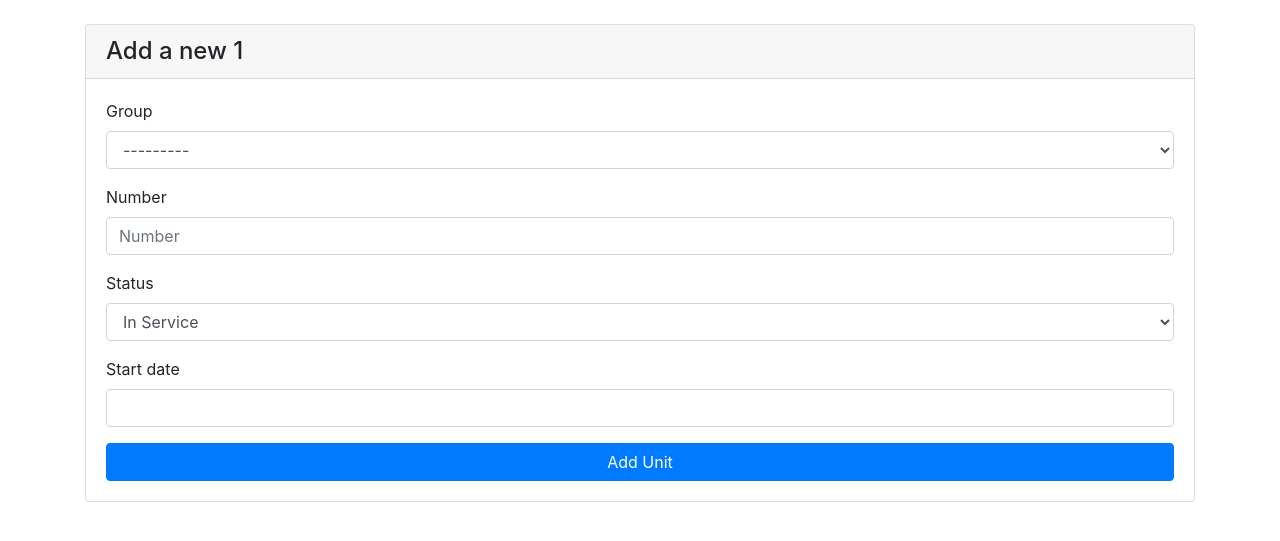
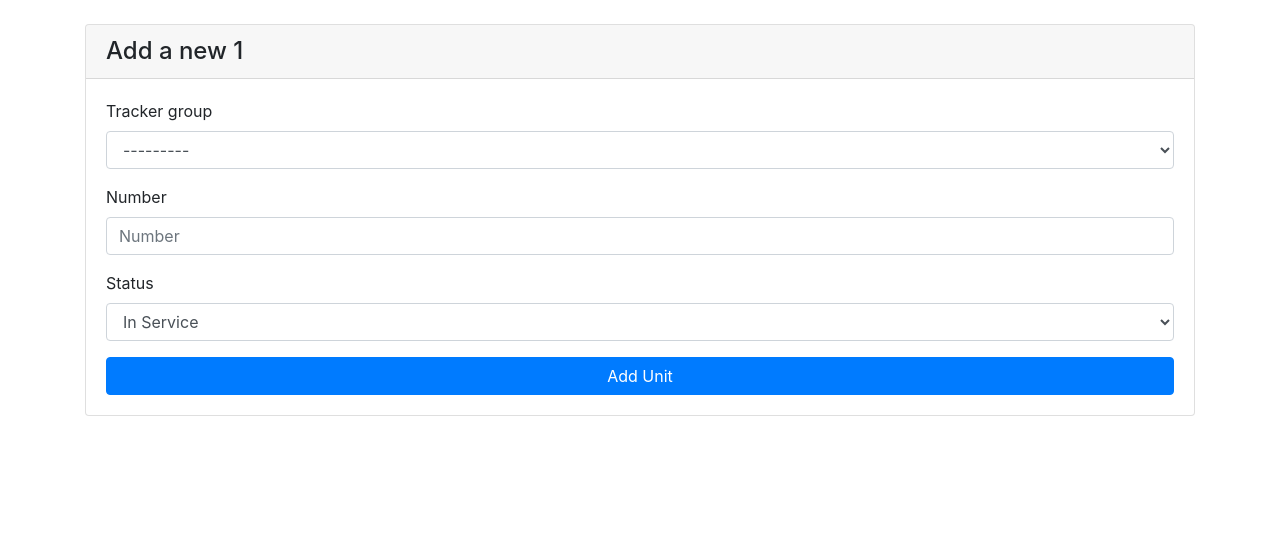
Before and after one commit to dimitrivanloey/TMS, a Django app: page /trackers/1/new in a window 1280 px wide. Shown: the part 58-599 px from the top of the page. Run offline with Django 3.2, Linux system fonts and the light colour scheme; the visitor is signed in with stand-in values (Sample User, id 1); some libraries are stand-ins or nearby versions.

Commit message:
Display graph and other updates to templates for new data model

```diff
--- a/requirements.txt
+++ b/requirements.txt
@@ -1,5 +1,6 @@
 asgiref==3.3.1
 beautifulsoup4==4.9.3
+emoji==1.2.0
 dj-database-url==0.5.0
 Django==3.0.5
 django-bootstrap4==2.3.1
--- a/unit_log/settings.py
+++ b/unit_log/settings.py
@@ -88,7 +88,6 @@ DATABASES = {
         'PASSWORD': 'abcDEF123',
         'HOST': 'postgresql',
         'PORT': '5432',
-
     }
 
 }
--- a/unit_logs/admin.py
+++ b/unit_logs/admin.py
@@ -1,7 +1,7 @@
 from django.contrib import admin
 
-from .models import Tracker, Entry, Failure
+from .models import Tracker, Entry, Status
 
 admin.site.register(Tracker)
 admin.site.register(Entry)
-admin.site.register(Failure)
+admin.site.register(Status)
--- a/unit_logs/forms.py
+++ b/unit_logs/forms.py
@@ -2,17 +2,18 @@ from django import forms
 
 from .models import *
 
+class StatusChoiceField(forms.ModelChoiceField):
+    def label_from_instance(self, obj):
+        return f"{obj.category} - {obj.description}"
+
 class TrackerForm(forms.ModelForm):
     class Meta:
         model = Tracker
-        fields = ['group', 'number', 'status', 'start_date']
+        fields = ['tracker_group', 'number', 'status']
 
 class EntryForm(forms.ModelForm):
+    status = StatusChoiceField(queryset=Status.objects.all().order_by('category'))
+
     class Meta:
         model = Entry
-        fields = ['tracker', 'status', 'venue', 'comments']
-
-class TrackerFailureForm(forms.ModelForm):
-    class Meta:
-        model = Failure
-        fields = ['tracker', 'code', 'start_date', 'end_date']
+        fields = ['tracker', 'status','venue', 'comments']
--- a/unit_logs/templates/unit_logs/base.html
+++ b/unit_logs/templates/unit_logs/base.html
@@ -9,8 +9,7 @@
 
     {% bootstrap_css %}
     {% bootstrap_javascript jquery='full' %}
-
-
+    <script src="https://cdn.jsdelivr.net/npm/chart.js@3.4.1/dist/chart.min.js"></script>
 </head>
 <body>
 
--- a/unit_logs/templates/unit_logs/edit_tracker_entry.html
+++ b/unit_logs/templates/unit_logs/edit_tracker_entry.html
@@ -7,7 +7,7 @@
     <h4 class="card-header">
 
 
-<a href="{% url 'unit_logs:tracker_show' tracker.group tracker.id %}">{{ tracker }}</a>
+<a href="{% url 'unit_logs:tracker_show' tracker.tracker_group tracker.id %}">{{ tracker }}</a>
 
 </h4>
 
--- a/unit_logs/templates/unit_logs/edit_tracker_failure.html
+++ b/unit_logs/templates/unit_logs/edit_tracker_failure.html
@@ -3,16 +3,16 @@
 {% block content %}
 
 <div class="card mb-3">
-  <h4 class="card-header"><a href="{% url 'unit_logs:tracker_show' tracker.group tracker.id %}">{{ tracker }}</a></h4>
+  <h4 class="card-header"><a href="{% url 'unit_logs:tracker_show' tracker.tracker_group tracker.id %}">{{ tracker }}</a></h4>
   <div class="card-body">
-    <form class="form" action="{% url 'unit_logs:edit_tracker_failure' tracker.group tracker.id failure.id %}" method='post'>
+    <form class="form" action="{% url 'unit_logs:edit_tracker_failure' tracker.tracker_group tracker.id failure.id %}" method='post'>
         {% csrf_token %}
         {% bootstrap_form form %}
         {% buttons %}
         <button name="submit" class="btn btn-primary btn-block">Save changes</button>
         {% endbuttons %}
     </form>
-    <form method="POST" action="{% url 'unit_logs:delete_tracker_failure' tracker.group tracker.id failure.id %}">
+    <form method="POST" action="{% url 'unit_logs:delete_tracker_failure' tracker.tracker_group tracker.id failure.id %}">
         {% csrf_token %}
         <button type="submit" class="btn btn-secondary btn-block">Delete</button>
     </form>
--- a/unit_logs/templates/unit_logs/new_tracker.html
+++ b/unit_logs/templates/unit_logs/new_tracker.html
@@ -7,7 +7,7 @@
 
 <div class="card mb-3">
     <h4 class="card-header">
-    Add a new {{group}}</h4>
+    Add a new {{tracker_group}}</h4>
 
     <div class="card-body">
         <form action="new" method='POST'>
--- a/unit_logs/templates/unit_logs/new_tracker_entry.html
+++ b/unit_logs/templates/unit_logs/new_tracker_entry.html
@@ -5,7 +5,7 @@
 
 <div class="card mb-3">
 
-<h4 class="card-header"><a href="/trackers/{{tracker.group}}/{{tracker.id}}">{{ tracker }}</a></h4>
+<h4 class="card-header"><a href="/trackers/{{tracker.tracker_group}}/{{tracker.id}}">{{ tracker }}</a></h4>
 
 <div class="card-body">
 
--- a/unit_logs/templates/unit_logs/new_tracker_failure.html
+++ b/unit_logs/templates/unit_logs/new_tracker_failure.html
@@ -4,12 +4,12 @@
 {% block content %}
 
 <div class="card mb-3">
-  <h4 class="card-header"><a href="{% url 'unit_logs:tracker_show' tracker.group tracker.id %}">{{ tracker }}</a></h4>
+  <h4 class="card-header"><a href="{% url 'unit_logs:tracker_show' tracker.tracker_group tracker.id %}">{{ tracker }}</a></h4>
 <div class="card-body">
 
 <p>Add a new failure:</p>
 
-<form class="form" action="{% url 'unit_logs:new_tracker_failure' tracker.group tracker.id %}" method="post">
+<form class="form" action="{% url 'unit_logs:new_tracker_failure' tracker.tracker_group tracker.id %}" method="post">
     {% csrf_token %}
     {% bootstrap_form form %}
     {% buttons %}
--- a/unit_logs/urls.py
+++ b/unit_logs/urls.py
@@ -9,21 +9,21 @@ urlpatterns = [
     # Home page
     path('', views.index, name='index'),
 
-    path('trackers/<str:group>', views.trackers, name='trackers'),
-    path('trackers/<str:group>/<int:tracker_id>', views.tracker_show, name='tracker_show'),
-    path('trackers/<str:group>/new', views.new_tracker, name='new_tracker'),
+    path('trackers/<str:tracker_group>', views.trackers, name='trackers'),
+    path('trackers/<str:tracker_group>/<int:tracker_id>', views.tracker_show, name='tracker_show'),
+    path('trackers/<str:tracker_group>/new', views.new_tracker, name='new_tracker'),
 
 
-    path('trackers/<str:group>/<int:tracker_id>/delete', views.delete_tracker, name='delete_tracker'),
-    path('trackers/<str:group>/<int:tracker_id>/entries/new', views.new_tracker_entry, name='new_tracker_entry'),
-    path('trackers/<str:group>/<int:tracker_id>/entries/<int:entry_id>', views.edit_tracker_entry, name='edit_tracker_entry'),
-    path('trackers/<str:group>/<int:tracker_id>/entries/<int:entry_id>/delete', views.delete_tracker_entry, name='delete_tracker_entry'),
+    path('trackers/<str:tracker_group>/<int:tracker_id>/delete', views.delete_tracker, name='delete_tracker'),
+    path('trackers/<str:tracker_group>/<int:tracker_id>/entries/new', views.new_tracker_entry, name='new_tracker_entry'),
+    path('trackers/<str:tracker_group>/<int:tracker_id>/entries/<int:entry_id>', views.edit_tracker_entry, name='edit_tracker_entry'),
+    path('trackers/<str:tracker_group>/<int:tracker_id>/entries/<int:entry_id>/delete', views.delete_tracker_entry, name='delete_tracker_entry'),
 
     path('trackers_in_repair/', views.trackers_in_repair, name='trackers_in_repair'),
     path('sticks_missing/', views.sticks_missing, name='sticks_missing'),
 
-    path('trackers/<str:group>/<int:tracker_id>/failures', views.tracker_failures, name='tracker_failures'),
-    path('trackers/<str:group>/<int:tracker_id>/failures/new', views.new_tracker_failure, name='new_tracker_failure'),
-    path('trackers/<str:group>/<int:tracker_id>/failures/<int:failure_id>/edit', views.edit_tracker_failure, name='edit_tracker_failure'),
-    path('trackers/<str:group>/<int:tracker_id>/failures/<int:failure_id>/delete', views.delete_tracker_failure, name='delete_tracker_failure')
+    path('trackers/<str:tracker_group>/<int:tracker_id>/failures', views.tracker_failures, name='tracker_failures'),
+    path('trackers/<str:tracker_group>/<int:tracker_id>/failures/new', views.new_tracker_failure, name='new_tracker_failure'),
+    path('trackers/<str:tracker_group>/<int:tracker_id>/failures/<int:failure_id>/edit', views.edit_tracker_failure, name='edit_tracker_failure'),
+    path('trackers/<str:tracker_group>/<int:tracker_id>/failures/<int:failure_id>/delete', views.delete_tracker_failure, name='delete_tracker_failure')
 ]
--- a/unit_logs/views.py
+++ b/unit_logs/views.py
@@ -19,27 +19,18 @@ yesterday = today - datetime.timedelta(days=1)
 # # Individual Tracker Page
 @xframe_options_exempt
 @login_required
-def tracker_show(request, group, tracker_id):
+def tracker_show(request, tracker_group, tracker_id):
     tracker = Tracker.objects.get(id=tracker_id)
-    d0 = dt.now().date()
-    if tracker.start_date != None:
-        d1 = tracker.start_date
-    else:
-        d1 = tracker.date_added
-    delta = d0 - d1
-
-    entries = tracker.entry_set.order_by('-date_added')
-    entries_count = tracker.entry_set.filter(status= 'On Course - Racing: Good Performance').count()
-    failures = tracker.failure_set.order_by('-start_date')
+    entries = tracker.entry_set.order_by('-timestamp')
 
     if request.method == 'GET':
         form = TrackerForm(instance=tracker)
-        context = {'tracker': tracker, 'form':form, 'entries':entries, 'failures':failures, 'entries_count': entries_count, 'delta': delta}
+        context = {'tracker': tracker, 'form':form, 'entries':entries}
         return render(request, 'unit_logs/tracker_unit.html', context)
     else:
         form = TrackerForm(request.POST, instance=tracker)
         form.save()
-        return redirect('unit_logs:tracker_show', group=group, tracker_id=tracker_id)
+        return redirect('unit_logs:tracker_show', tracker_group=tracker_group, tracker_id=tracker_id)
 
 # # Main index page
 @xframe_options_exempt
@@ -47,17 +38,12 @@ def tracker_show(request, group, tracker_id):
 def index(request):
     tracker_objects = Tracker.objects
 
-    trackers = tracker_objects.order_by('number')
-    total_trackers = tracker_objects.count()
-    total_trackers_in_service = tracker_objects.filter(status='In Service').count()
-    total_trackers_not_in_service = tracker_objects.filter(status='Not In Service').count()
-    total_trackers_in_repair = tracker_objects.filter(status='In Repair').count()
-    total_trackers_lost = tracker_objects.filter(status='Lost').count()
-
-    percentage_in_service = round( total_trackers_in_service/ total_trackers * 100, 2)
-    percentage_not_in_service = round( total_trackers_not_in_service/ total_trackers * 100, 2)
-    percentage_in_repair = round( total_trackers_in_repair/ total_trackers * 100, 2)
-    percentage_lost = round( total_trackers_lost / total_trackers * 100, 2)
+    jan_data = Tracker.number_per_category_before_date(datetime.datetime(2021, 2, 1, 0, 0, 0))
+    feb_data = Tracker.number_per_category_before_date(datetime.datetime(2021, 3, 1, 0, 0, 0))
+    mar_data = Tracker.number_per_category_before_date(datetime.datetime(2021, 4, 1, 0, 0, 0))
+    apr_data = Tracker.number_per_category_before_date(datetime.datetime(2021, 5, 1, 0, 0, 0))
+    may_data = Tracker.number_per_category_before_date(datetime.datetime(2021, 6, 1, 0, 0, 0))
+    jun_data = Tracker.number_per_category_before_date(datetime.datetime(2021, 7, 1, 0, 0, 0))
 
     context = {
         'total_trackers': total_trackers,
@@ -68,57 +54,65 @@ def index(request):
         'percentage_in_service': percentage_in_service,
         'percentage_not_in_service': percentage_not_in_service,
         'percentage_in_repair': percentage_in_repair,
-        'percentage_lost': percentage_lost
+        'percentage_lost': percentage_lost,
+        'data': {
+          'repair': [jan_data[0], feb_data[0], mar_data[0], apr_data[0], may_data[0], jun_data[0]],
+          'working': [jan_data[1], feb_data[1], mar_data[1], apr_data[1], may_data[1], jun_data[1]],
+          'warning': [jan_data[2], feb_data[2], mar_data[2], apr_data[2], may_data[2], jun_data[2]],
+          'ooa':  [jan_data[3], feb_data[3], mar_data[3], apr_data[3], may_data[3], jun_data[3]],
+          'oos': [jan_data[4], feb_data[4], mar_data[4], apr_data[4], may_data[4], jun_data[4]],
+          'failure': [jan_data[5], feb_data[5], mar_data[5], apr_data[5], may_data[5], jun_data[5]]
+        }
     }
+
     return render(request, 'unit_logs/index.html', context)
-
 
 
 # # Individual Pages
 @xframe_options_exempt
 @login_required
-def trackers(request, group):
-    trackers = Tracker.objects.filter(group=group).order_by('number')
-    context = {'trackers' : trackers, 'group': group }
+def trackers(request, tracker_group):
+    trackers = Tracker.objects.filter(tracker_group=tracker_group).order_by('number')
+    context = {'trackers' : trackers, 'tracker_group': tracker_group }
     return render(request, 'unit_logs/trackers.html', context)
 
 @xframe_options_exempt
 @login_required
-def new_tracker(request, group):
+def new_tracker(request, tracker_group):
     """Add a new tracker"""
     if request.method != 'POST':
         # No data submitted, create a blank form
         form = TrackerForm()
-        form.fields["group"].initial = str(group)
+        form.fields["tracker_group"].initial = str(tracker_group)
     else:
         # POST data submitted; process data
         form = TrackerForm(data=request.POST)
         if form.is_valid():
             form.save()
-            return redirect('unit_logs:trackers', group=group)
+            return redirect('unit_logs:trackers', tracker_group=tracker_group)
 
     # Display a blank or invalid form
-    context = {'form': form, 'group': group}
+    context = {'form': form, 'tracker_group': tracker_group}
     return render(request, 'unit_logs/new_tracker.html', context)
 
 @xframe_options_exempt
 @login_required
-def delete_tracker(request, group, tracker_id):
+def delete_tracker(request, tracker_group, tracker_id):
     tracker = Tracker.objects.get(id=tracker_id)
     if request.method == 'POST':
         tracker.delete()
-        return redirect('unit_logs:trackers', group=group)
+        return redirect('unit_logs:trackers', tracker_group=tracker_group)
 
 
 @xframe_options_exempt
 @login_required
-def new_tracker_entry(request, group, tracker_id):
+def new_tracker_entry(request, tracker_group, tracker_id):
     """Add a new entry for a particular tracker"""
     tracker = Tracker.objects.get(id=tracker_id)
 
     if request.method != 'POST':
         # No data submitted, create a blank form
-        form = EntryForm()
+        form = EntryForm(initial={'tracker': tracker.id})
     else:
         # POST data submitted; process data
         form = EntryForm(data=request.POST)
@@ -126,17 +120,17 @@ def new_tracker_entry(request, group, tracker_id):
             new_tracker_entry = form.save(commit=False)
             new_tracker_entry.tracker = tracker
             new_tracker_entry.save()
-            return redirect('unit_logs:tracker_show', group=group, tracker_id=tracker_id)
+            return redirect('unit_logs:tracker_show', tracker_group=tracker_group, tracker_id=tracker_id)
 
     # Display a blank or invalid form
-    context = {'tracker': tracker, 'form': form, 'group': group}
+    context = {'tracker': tracker, 'form': form, 'tracker_group': tracker_group}
     return render(request, 'unit_logs/new_tracker_entry.html', context)
 
 
 # # Edit winx entry pages
 @xframe_options_exempt
 @login_required
-def edit_tracker_entry(request, group, tracker_id, entry_id):
+def edit_tracker_entry(request, tracker_group, tracker_id, entry_id):
     """Edit an exiting tracker entry"""
     entry = Entry.objects.get(id=entry_id)
     tracker = entry.tracker
@@ -147,24 +141,24 @@ def edit_tracker_entry(request, group, tracker_id, entry_id):
         form = EntryForm(instance=entry, data=request.POST)
         if form.is_valid():
             form.save()
-            # TODO: something wrong with this...!
-            return redirect('unit_logs:tracker_show', group=group, tracker_id=tracker.id)
+            return redirect('unit_logs:tracker_show', tracker_group=tracker_group, tracker_id=tracker.id)
 
     context = {'entry': entry, 'tracker': tracker, 'form': form}
     return render(request, 'unit_logs/edit_tracker_entry.html', context)
 
 @xframe_options_exempt
 @login_required
-def delete_tracker_entry(request, group, tracker_id, entry_id):
+def delete_tracker_entry(request, tracker_group, tracker_id, entry_id):
     entry = Entry.objects.get(id=entry_id)
     tracker = entry.tracker
     if request.method == 'POST':
       entry.delete()
-      return redirect('unit_logs:tracker_show', group=group, tracker_id=tracker_id)
+      return redirect('unit_logs:tracker_show', tracker_group=tracker_group, tracker_id=tracker_id)
 
 @xframe_options_exempt
 @login_required
 def trackers_in_repair(request):
+    breakpoint()
     trackers_in_repair = Tracker.objects.filter(status='In Repair')
 
     context = {
@@ -197,14 +191,13 @@ def tracker_failures(request, tracker_id):
 
 @xframe_options_exempt
 @login_required
-def new_tracker_failure(request, group, tracker_id):
+def new_tracker_failure(request, tracker_group, tracker_id):
     """Add a new failure entry for a particular tracker"""
     tracker = Tracker.objects.get(id=tracker_id)
 
     if request.method != 'POST':
         # No data submitted, create a blank form
         form = TrackerFailureForm(initial={'tracker': tracker.id, 'start_date': today})
-        # form.fields["tracker"].initial = str(tracker)
     else:
         # POST data submitted; process data
         form = TrackerFailureForm(data=request.POST)
@@ -212,16 +205,16 @@ def new_tracker_failure(request, group, tracker_id):
             new_tracker_failure = form.save(commit=False)
             new_tracker_failure.tracker = tracker
             new_tracker_failure.save()
-            return redirect('unit_logs:tracker_show', group=group, tracker_id=tracker_id)
+            return redirect('unit_logs:tracker_show', tracker_group=tracker_group, tracker_id=tracker_id)
 
     # Display a blank or invalid form
-    context = {'tracker': tracker, 'form': form, 'group': group}
+    context = {'tracker': tracker, 'form': form, 'tracker_group': tracker_group}
     return render(request, 'unit_logs/new_tracker_failure.html', context)
 
 # Edit arkle failure entry pages
 @xframe_options_exempt
 @login_required
-def edit_tracker_failure(request, group, tracker_id, failure_id):
+def edit_tracker_failure(request, tracker_group, tracker_id, failure_id):
     """Edit an exiting tracker failure"""
     failure = Failure.objects.get(id=failure_id)
     tracker = failure.tracker
@@ -232,7 +225,7 @@ def edit_tracker_failure(request, group, tracker_id, failure_id):
         form = TrackerFailureForm(instance=failure, data=request.POST)
         if form.is_valid():
             form.save()
-            return redirect('unit_logs:tracker_show', group=group, tracker_id=tracker_id)
+            return redirect('unit_logs:tracker_show', tracker_group=tracker_group, tracker_id=tracker_id)
 
     context = {'failure': failure, 'tracker': tracker, 'form': form}
     return render(request, 'unit_logs/edit_tracker_failure.html', context)
@@ -240,9 +233,9 @@ def edit_tracker_failure(request, group, tracker_id, failure_id):
 # Delete tracker failure  pages
 @xframe_options_exempt
 @login_required
-def delete_tracker_failure(request, group, tracker_id, failure_id):
+def delete_tracker_failure(request, tracker_group, tracker_id, failure_id):
     failure = Failure.objects.get(id=failure_id)
     tracker = failure.tracker
     if request.method == 'POST':
         failure.delete()
-        return redirect('unit_logs:tracker_show', group=group, tracker_id=tracker.id)
+        return redirect('unit_logs:tracker_show', tracker_group=tracker_group, tracker_id=tracker.id)
```
Also changed, not shown: unit_logs/models.py (+39 -35 lines), unit_logs/templates/unit_logs/index.html (+66 -5 lines), unit_logs/templates/unit_logs/sticks_missing.html (+4 -3 lines), unit_logs/templates/unit_logs/tracker_unit.html (+4 -20 lines), unit_logs/templates/unit_logs/trackers.html (+4 -4 lines), db/tms-dry-backup.sql, 1 other file.
